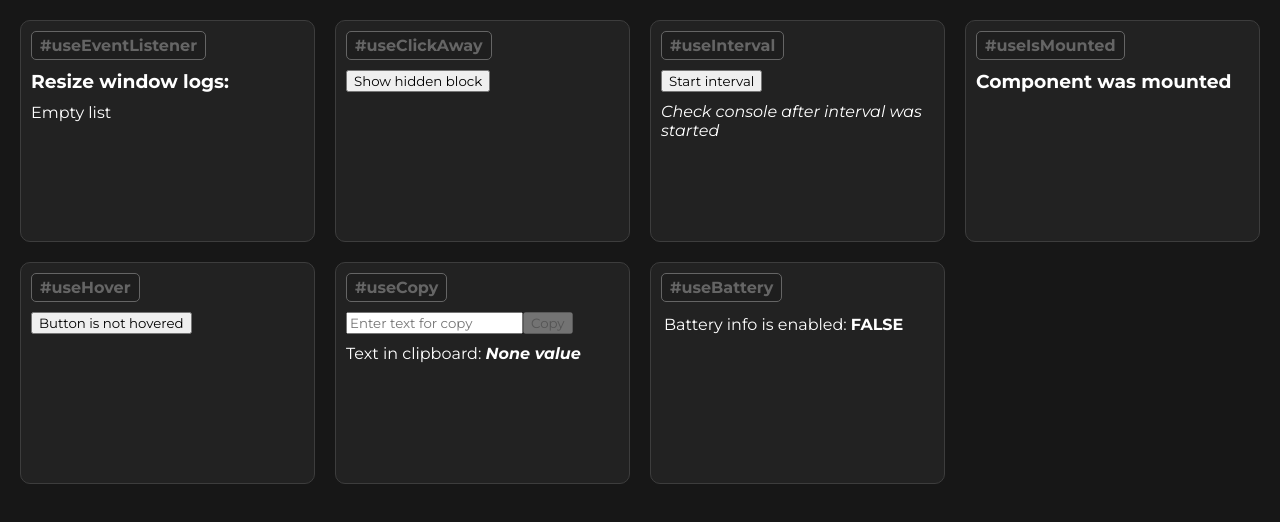
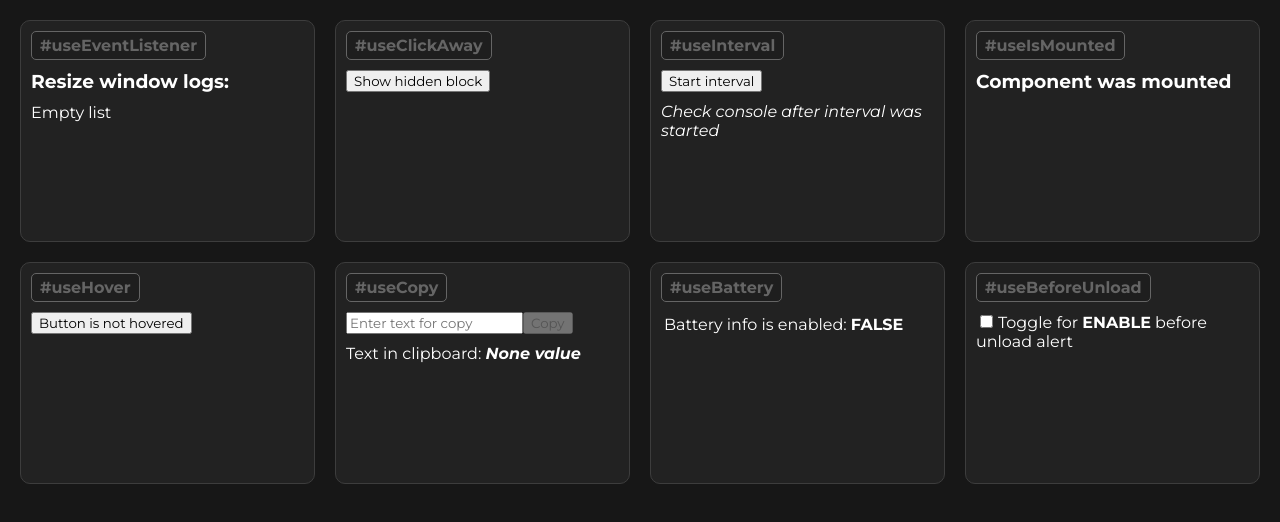
Before and after one commit to kdubasov/react-hooks-npm-library, a React (Vite) app: page / in a window 1280 px wide. Shown: the top 522 px of the page. Built offline with nearby package versions, Linux system fonts and the light colour scheme.

Commit message:
add useBeforeUnload.ts

```diff
--- /dev/null
+++ b/lib/hooks/useBeforeUnload.ts
@@ -0,0 +1,18 @@
+import { useEffect } from 'react';
+
+export const useBeforeUnload = (activeFlag: boolean) => {
+  const beforeUnLoadHandler = (e: BeforeUnloadEvent) => {
+    e.preventDefault();
+    e.stopPropagation();
+    e.returnValue = '';
+  };
+
+  useEffect(() => {
+    if (!activeFlag) return;
+    window.addEventListener('beforeunload', beforeUnLoadHandler);
+
+    return () => {
+      window.removeEventListener('beforeunload', beforeUnLoadHandler);
+    };
+  }, [activeFlag]);
+};
--- a/lib/main.ts
+++ b/lib/main.ts
@@ -4,3 +4,4 @@ export { useIsMounted } from '@/hooks/useIsMounted';
 export { useHover } from '@/hooks/useHover';
 export { useInterval } from '@/hooks/useInterval';
 export { useCopy } from '@/hooks/useCopy';
+export { useBeforeUnload } from '@/hooks/useBeforeUnload';
--- a/src/App.tsx
+++ b/src/App.tsx
@@ -6,7 +6,7 @@ import { useCopy } from '@/hooks/useCopy.ts';
 import { useHover } from '@/hooks/useHover.ts';
 import { useInterval } from '@/hooks/useInterval.ts';
 import { useIsMounted } from '@/hooks/useIsMounted.ts';
-import { useEventListener } from '@/main.ts';
+import { useBeforeUnload, useEventListener } from '@/main.ts';
 import { useRef, useState } from 'react';
 
 const App = () => {
@@ -21,7 +21,7 @@ const App = () => {
   const [text, copy] = useCopy();
   const [inputCopyValue, setInputCopyValue] = useState<null | string>(null);
   const { error, isReady, batteryInfo } = useBattery();
-  console.log(batteryInfo);
+  const [activeBeforeUnload, setActiveBeforeUnload] = useState<boolean>(false);
 
   const resizeHandler = (event: Event) => {
     console.log(event.target);
@@ -35,6 +35,7 @@ const App = () => {
 
   useInterval(intervalHandler, intervalDelay);
   useEventListener('resize', resizeHandler);
+  useBeforeUnload(activeBeforeUnload);
 
   return (
     <div className={styles.main}>
@@ -124,6 +125,19 @@ const App = () => {
           </tbody>
         </table>
       </Block>
+
+      <Block>
+        <span className={styles.name}>#useBeforeUnload</span>
+        <label>
+          <input
+            style={{ marginRight: 5 }}
+            checked={activeBeforeUnload}
+            onChange={() => setActiveBeforeUnload((prev) => !prev)}
+            type={'checkbox'}
+          />
+          Toggle for <b>{activeBeforeUnload ? 'DISABLE' : 'ENABLE'}</b> before unload alert
+        </label>
+      </Block>
     </div>
   );
 };
```
